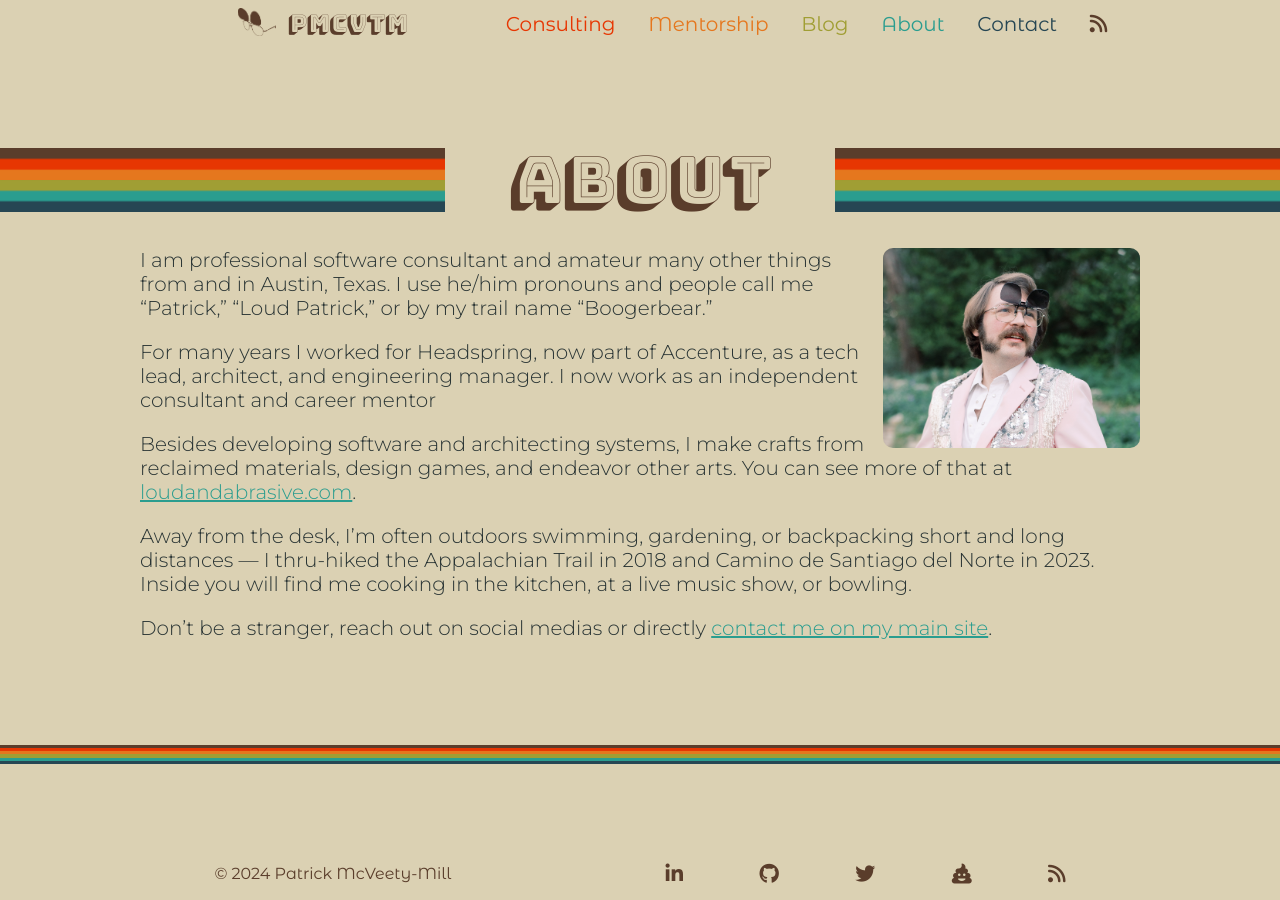
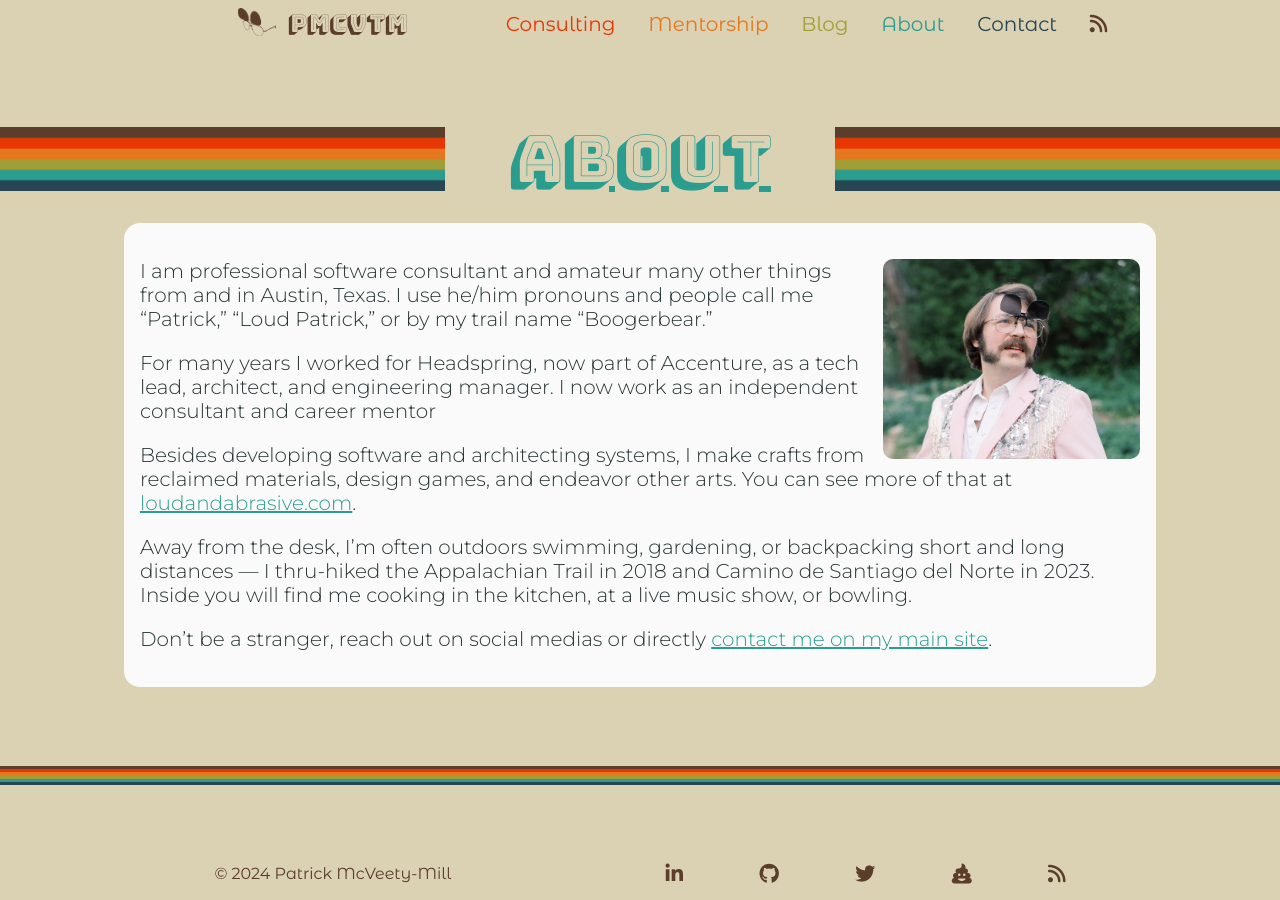
Before and after one commit to pmcvtm/pmcvtm.com, a Jekyll site: the page built from pages/about.md, in a window 1280 px wide. Built offline with Jekyll 4.4.1, drawn with Linux system fonts in a browser that asks for light colours; nearby versions of some CDN libraries; some web fonts are replaced.

Commit message:
make headline page blurb-able

```diff
--- a/_layouts/page-wheadline.html
+++ b/_layouts/page-wheadline.html
@@ -27,7 +27,11 @@
     {%endif%}
   </div>
 
+  {% if page.blurb %}
+  <div class="content blurb">
+  {% else %}
   <div class="content">
+  {% endif %}
     {{ content }}
   </div>
 
```
Also changed, not shown: pages/about.md (+4 -1 lines).
